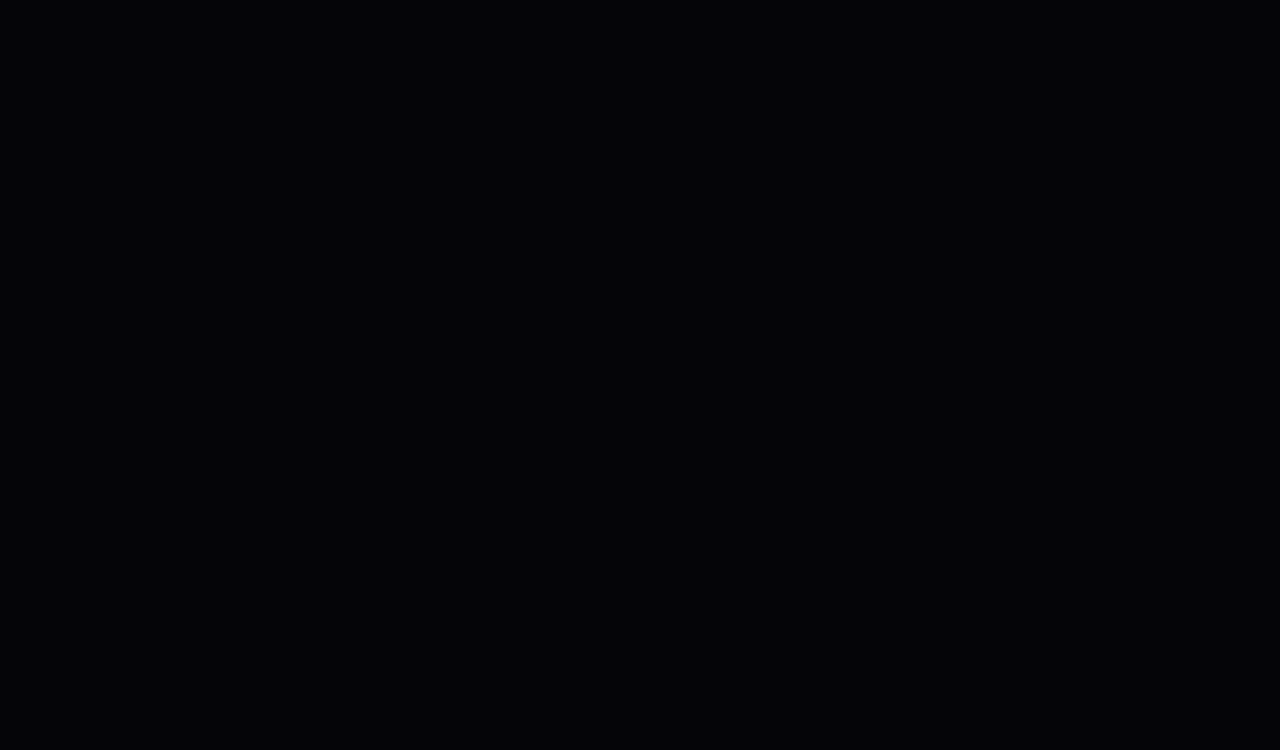
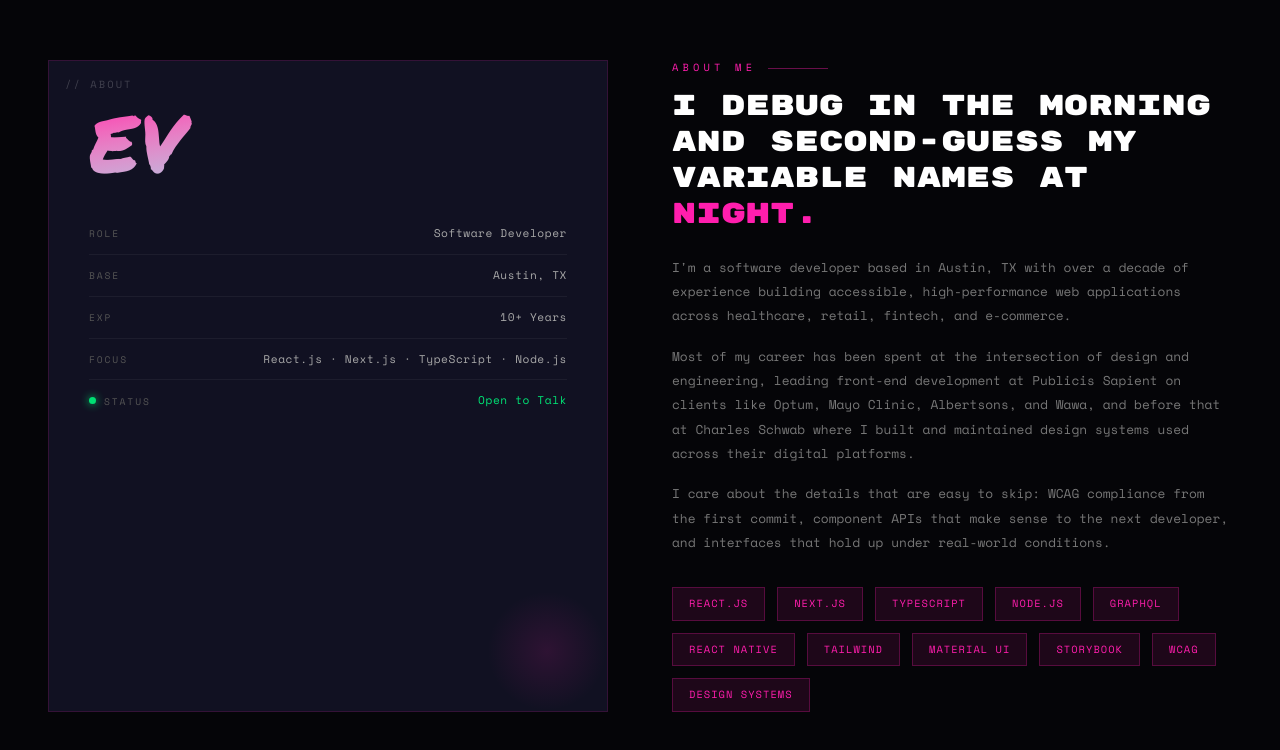
Before and after one commit to EleazarVillarreal/portfolio, a Next.js app: page / in a window 1280 px wide. Shown: the part 1580-2330 px from the top of the page. Before the commit the page ends 1544 px from the top, so only its background shows below. Built offline with nearby package versions, Linux system fonts and the light colour scheme.

Commit message:
added about section

```diff
--- a/src/app/page.tsx
+++ b/src/app/page.tsx
@@ -1,4 +1,5 @@
 import { HeroSection } from '@/components/hero-section'
+import { AboutSection } from '@/components/about-section'
 import { WorkSection } from '@/components/work-section'
 
 export default function Home() {
@@ -9,6 +10,7 @@
     >
       <HeroSection />
       <WorkSection />
+      <AboutSection />
     </main>
   )
 }
--- /dev/null
+++ b/src/components/about-section.tsx
@@ -0,0 +1,125 @@
+const profileDetails = [
+  { label: 'ROLE', value: 'Software Developer' },
+  { label: 'BASE', value: 'Austin, TX' },
+  { label: 'EXP', value: '10+ Years' },
+  { label: 'FOCUS', value: 'React.js · Next.js · TypeScript · Node.js' },
+] as const
+
+const skills = [
+  'React.js',
+  'Next.js',
+  'TypeScript',
+  'Node.js',
+  'GraphQL',
+  'React Native',
+  'Tailwind',
+  'Material UI',
+  'Storybook',
+  'WCAG',
+  'Design Systems',
+] as const
+
+export function AboutSection() {
+  return (
+    <section
+      id="about"
+      aria-labelledby="about-heading"
+      className="relative z-10 scroll-mt-28 px-4 py-16 sm:px-6 md:px-12 md:py-24"
+    >
+      <div className="grid gap-10 lg:grid-cols-2 lg:gap-16">
+        <div className="relative min-w-0 overflow-hidden border border-pink/15 bg-surface p-8 sm:p-10">
+          <div
+            aria-hidden="true"
+            className="absolute left-4 top-4 text-[0.65rem] tracking-[0.2em] text-white/20 uppercase"
+          >
+            {'// ABOUT'}
+          </div>
+          <div
+            aria-hidden="true"
+            className="absolute bottom-0 right-0 h-[120px] w-[120px] bg-[radial-gradient(circle,rgba(255,30,173,0.12),transparent_70%)]"
+          />
+
+          <div className="relative z-10 flex flex-col gap-8">
+            <div className="bg-linear-to-br from-pink to-cyan bg-clip-text font-marker text-[clamp(4rem,14vw,5rem)] leading-none text-transparent">
+              EV
+            </div>
+
+            <dl className="flex flex-col">
+              {profileDetails.map((detail) => (
+                <div
+                  key={detail.label}
+                  className="flex items-center justify-between gap-4 border-b border-white/5 py-3 text-[0.7rem] last:border-b-0"
+                >
+                  <dt className="text-[0.6rem] tracking-[0.2em] text-subtle uppercase">
+                    {detail.label}
+                  </dt>
+                  <dd className="text-right tracking-wider text-muted">
+                    {detail.value}
+                  </dd>
+                </div>
+              ))}
+
+              <div className="flex items-center justify-between gap-4 py-3 text-[0.7rem]">
+                <dt className="flex items-center gap-2 text-[0.6rem] tracking-[0.2em] text-subtle uppercase">
+                  <span
+                    aria-hidden="true"
+                    className="h-[7px] w-[7px] rounded-full bg-success shadow-[0_0_8px_#00e676] animate-[pulse_2s_ease-in-out_infinite] motion-reduce:animate-none"
+                  />
+                  STATUS
+                </dt>
+                <dd className="text-right tracking-wider text-success">
+                  Open to Talk
+                </dd>
+              </div>
+            </dl>
+          </div>
+        </div>
+
+        <div className="min-w-0">
+          <p className="mb-3 flex items-center gap-3 text-[0.65rem] tracking-[0.4em] text-pink uppercase after:h-px after:max-w-[60px] after:flex-1 after:bg-pink/40 after:content-['']">
+            About Me
+          </p>
+          <h2
+            id="about-heading"
+            className="mb-6 max-w-full wrap-break-word font-display text-[clamp(1.7rem,4vw,1.8rem)] leading-tight text-white"
+          >
+            I debug in the morning and second-guess my variable names at{' '}
+            <span className="text-pink">night.</span>
+          </h2>
+
+          <div className="space-y-4 text-[0.8rem] leading-[1.9] text-muted-foreground">
+            <p>
+              I&apos;m a software developer based in Austin, TX with over a
+              decade of experience building accessible, high-performance web
+              applications across healthcare, retail, fintech, and e-commerce.
+            </p>
+            <p>
+              Most of my career has been spent at the intersection of design and
+              engineering, leading front-end development at Publicis Sapient on
+              clients like Optum, Mayo Clinic, Albertsons, and Wawa, and before
+              that at Charles Schwab where I built and maintained design systems
+              used across their digital platforms.
+            </p>
+            <p>
+              I care about the details that are easy to skip: WCAG compliance
+              from the first commit, component APIs that make sense to the next
+              developer, and interfaces that hold up under real-world
+              conditions.
+            </p>
+          </div>
+
+          <ul className="mt-8 flex flex-wrap gap-3" aria-label="Skills">
+            {skills.map((skill) => (
+              <li
+                key={skill}
+                className="border border-pink/25 bg-pink/10 px-4 py-2 text-[0.65rem] tracking-widest text-pink uppercase"
+              >
+                {skill}
+              </li>
+            ))}
+          </ul>
+        </div>
+      </div>
+    </section>
+  )
+}
```
